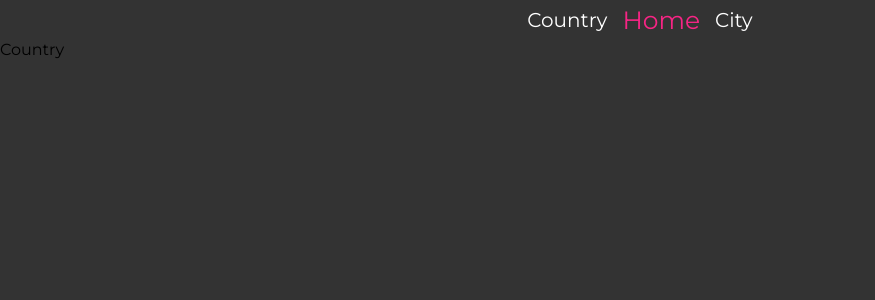
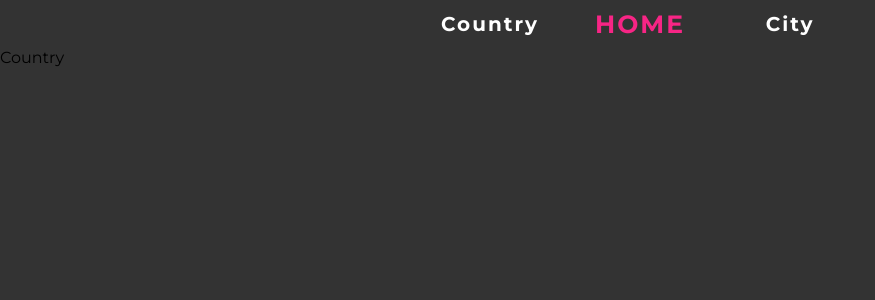
Before and after one commit to ripterdust/CountryAPI, a React (Create React App) app in the folder frontend/: page / in a window 1280 px wide. Shown: the top 300 px of the page, without its empty margins (0-875 px from the left). Built offline with nearby package versions, Linux system fonts and the light colour scheme.

Commit message:
Agregada la animación del botón de home

```diff
--- a/frontend/src/styles/partials/_nav.scss
+++ b/frontend/src/styles/partials/_nav.scss
@@ -1,10 +1,18 @@
 .style_navbar{
-    position: sticky;
     width: 100%;
     height: 5vh;
     display: flex;
     align-items: center;
     justify-content: center;
+    padding: 1.5em 0;
+    letter-spacing: 3px;
+    font-weight: 700;
+
+    a{
+        width: 150px;
+        text-align: center;
+        letter-spacing: 2px;
+    }
 
     .style_navbar_link{
         display: flex;
@@ -14,8 +22,33 @@
         font-size: 20px;
     }
     .style_navbar_link_home{
+        color: $primary;
         font-size: 25px;
-        margin: 0 15px;
-        color: $primary;
+        text-transform: uppercase;
+        transition: .3s ease-in;
+        position: relative;
+        &:hover{
+            color: darken($color: $primary, $amount: 7);
+            letter-spacing: 3px;
+        }
+
+        &::before{
+            content: '';
+            position: absolute;
+            background-color: $primary;
+            height: 3px;
+            width: 0;
+            bottom: 0;
+            left: 50%;
+            transform: translateY(100%);
+            transition: .2s ease-in;
+        }
+        &:hover::before{
+            left: 0;
+            width: 100%;
+            background-color: darken($color: $primary, $amount: 7);
+        }
+
+
     }
 }
```
